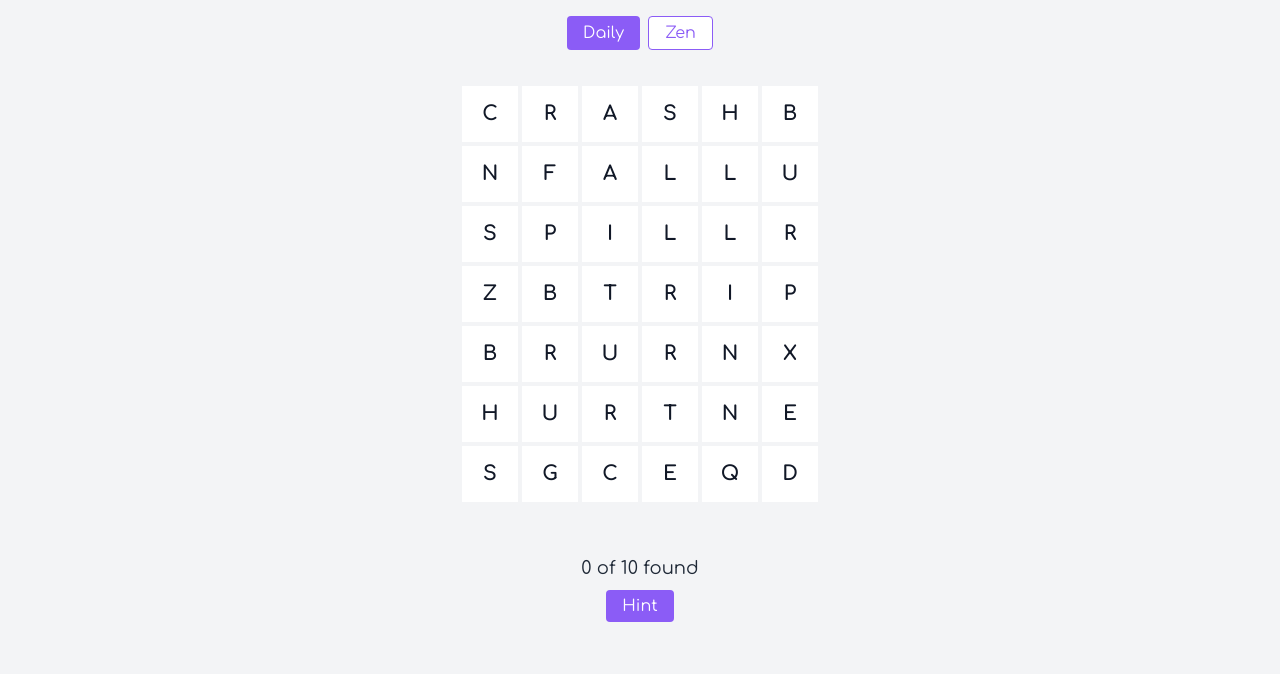
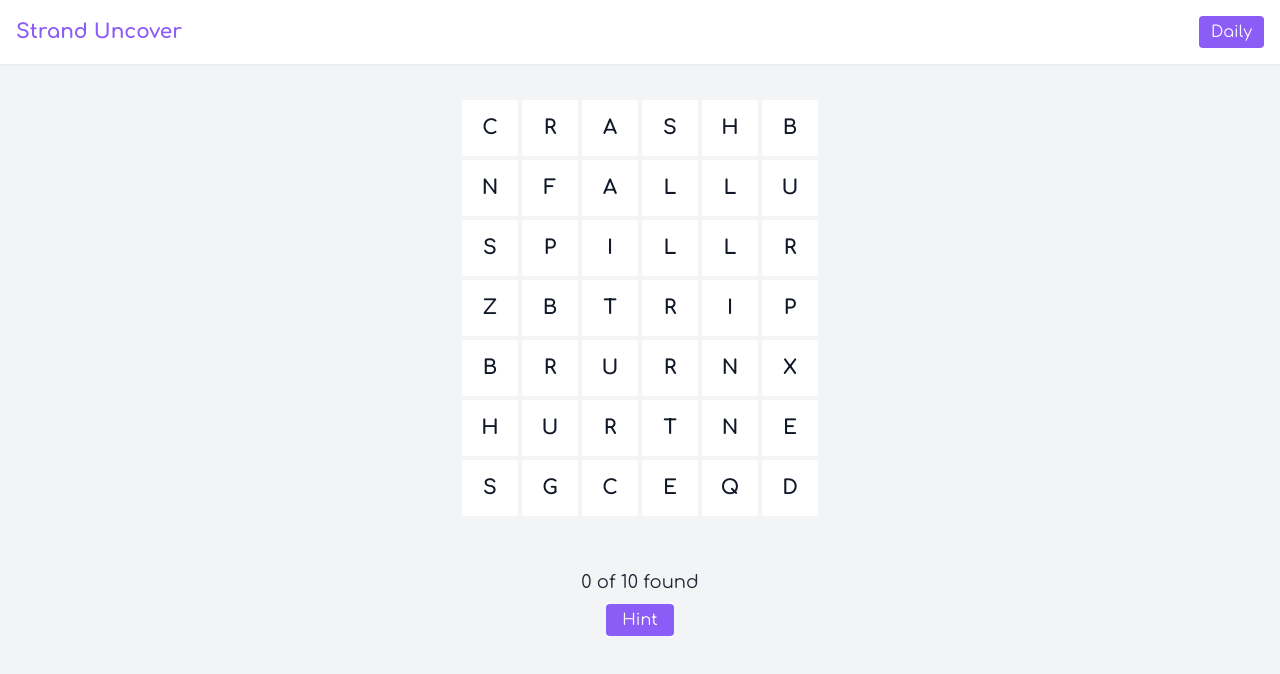
Before and after one commit to Heminyildiz/StrandUncover, a React (Vite) app: page / in a window 1280 px wide. Shown: the top 674 px of the page. Built offline with nearby package versions, Linux system fonts and the light colour scheme.

Commit message:
Update MainGame.jsx

```diff
--- a/src/pages/MainGame.jsx
+++ b/src/pages/MainGame.jsx
@@ -1,10 +1,11 @@
 import React, { useEffect, useState } from "react";
+import Header from "../components/Header";
 import WordGrid from "../components/WordGrid";
 import HintModal from "../components/HintModal";
 
 function MainGame() {
+  // Tek sayfada "daily" veya "zen" mod
   const [mode, setMode] = useState("daily");
-  // "daily" veya "zen"
 
   const [puzzle, setPuzzle] = useState(null);
   const [foundWords, setFoundWords] = useState([]);
@@ -17,7 +18,7 @@ function MainGame() {
   }, [mode]);
 
   const loadPuzzle = () => {
-    fetch("./puzzleData.json") // <-- Önemli: relative path
+    fetch("./puzzleData.json")
       .then((res) => {
         if (!res.ok) {
           throw new Error(`Puzzle data fetch failed: ${res.status}`);
@@ -27,11 +28,9 @@ function MainGame() {
       .then((data) => {
         if (mode === "daily") {
           const today = new Date().toISOString().split("T")[0];
-          // Tarihle eşleşen puzzle bul
           const dailyPuzzle = data.dailyPuzzles.find((p) => p.date === today);
           setPuzzle(dailyPuzzle || data.dailyPuzzles[0]);
         } else {
-          // Zen puzzle => rastgele bir tane
           const zList = data.zenPuzzles || [];
           if (zList.length > 0) {
             const idx = Math.floor(Math.random() * zList.length);
@@ -48,14 +47,6 @@ function MainGame() {
       });
   };
 
-  const handleSwitchDaily = () => {
-    setMode("daily");
-  };
-
-  const handleSwitchZen = () => {
-    setMode("zen");
-  };
-
   const handleWordFound = (word) => {
     if (foundWords.includes(word)) {
       setMessage("Already found!");
@@ -67,43 +58,24 @@ function MainGame() {
 
   if (!puzzle) {
     return (
+      <div>
+        <Header mode={mode} setMode={setMode} />
         <div className="flex items-center justify-center h-full p-6">
           <p>Loading puzzle...</p>
+        </div>
       </div>
     );
   }
 
   const totalWords = puzzle.words?.length || 0;
   const allFound = foundWords.length === totalWords;
-  // Daily modda hint, eğer puzzle varsa ve tüm kelimeler bulunmadıysa göster
   const showHintButton = (mode === "daily" && puzzle.hint && !allFound);
 
   return (
+    <>
+      <Header mode={mode} setMode={setMode} />
+
       <div className="container mx-auto p-4 flex flex-col items-center">
-      {/* Üstte mod seçme butonları */}
-      <div className="mb-4 flex gap-2">
-        <button
-          onClick={handleSwitchDaily}
-          className={`px-4 py-1 rounded ${
-            mode === "daily"
-              ? "bg-brandPrimary text-white"
-              : "bg-white border border-brandPrimary text-brandPrimary"
-          }`}
-        >
-          Daily
-        </button>
-        <button
-          onClick={handleSwitchZen}
-          className={`px-4 py-1 rounded ${
-            mode === "zen"
-              ? "bg-brandPrimary text-white"
-              : "bg-white border border-brandPrimary text-brandPrimary"
-          }`}
-        >
-          Zen
-        </button>
-      </div>
-
         {/* Harf Izgarası */}
         <WordGrid
           grid={puzzle.grid}
@@ -131,7 +103,7 @@ function MainGame() {
           )}
         </div>
 
-      {/* Hint Modal (Sadece daily modda) */}
+        {/* Hint Modal (Daily) */}
         {mode === "daily" && puzzle.hint && (
           <HintModal
             isOpen={hintOpen}
@@ -140,6 +112,7 @@ function MainGame() {
           />
         )}
       </div>
+    </>
   );
 }
 
```
Lines whose indentation alone changed are shown as unchanged.
